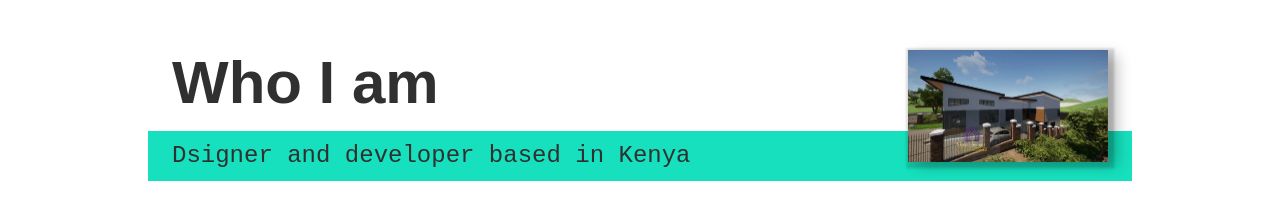
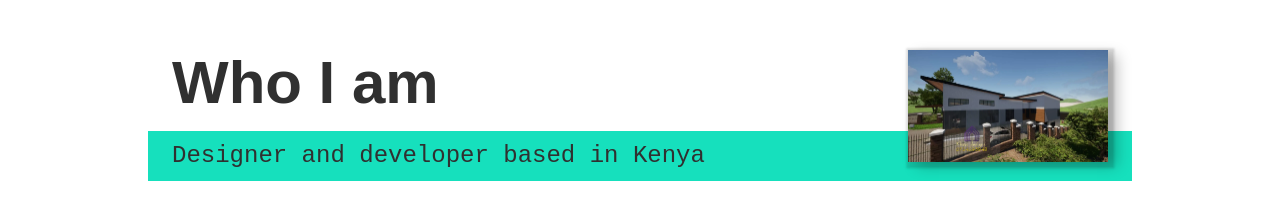
Before and after one commit to Q7Elite/Khavs, a website built with Parcel: page src/index.html in a window 1280 px wide. Shown: the part 1160-1362 px from the top of the page. Built offline with nearby package versions, Linux system fonts and the light colour scheme.

Commit message:
Update index.html
Correct Dsigner to Designer

```diff
--- a/src/index.html
+++ b/src/index.html
@@ -100,7 +100,7 @@
     <section class="about-me" id="about">
       <h2 class="section__title section__title--about">Who I am</h2>
       <p class="section__subtitle section__subtitle--about">
-        Dsigner and developer based in Kenya
+        Designer and developer based in Kenya
       </p>
 
       <div class="about-me__body">
```
